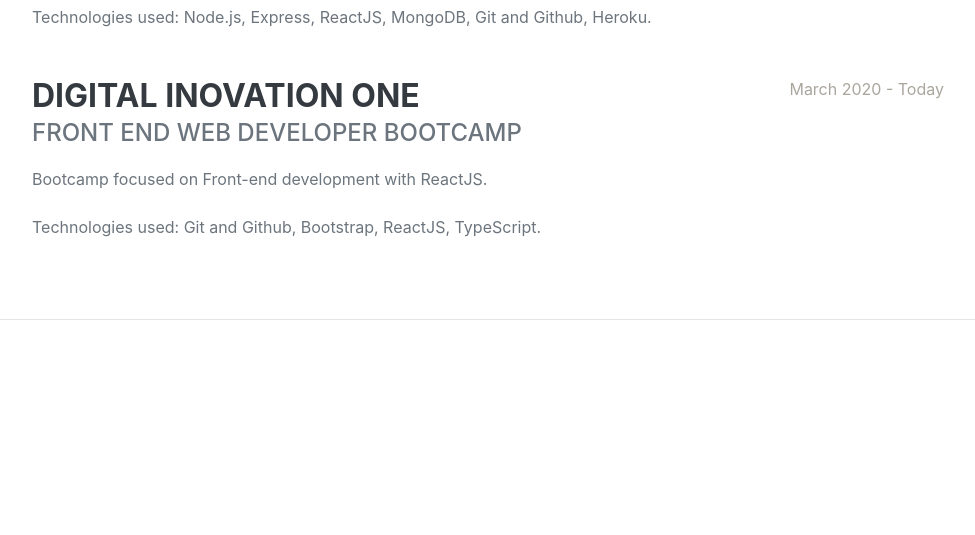
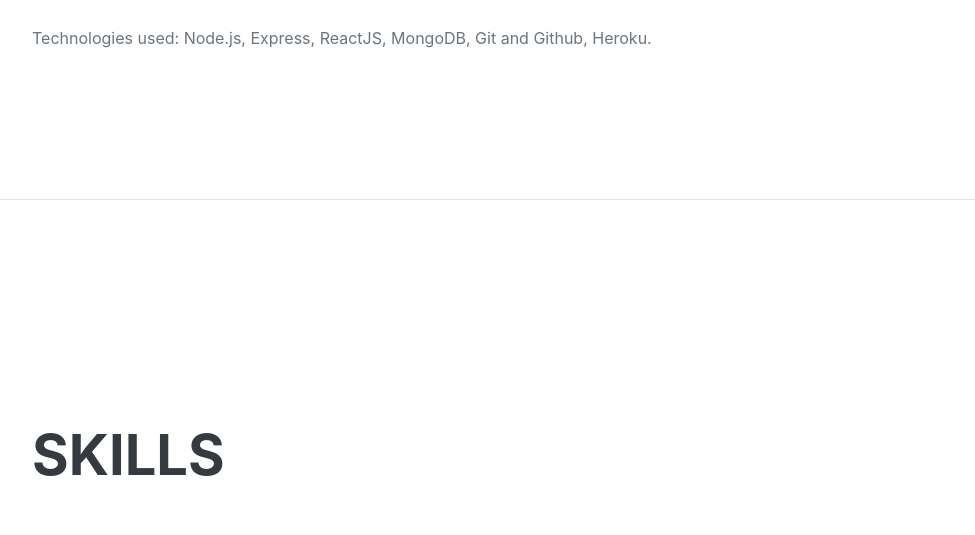
Before and after one commit to gustavobgt/gustavobgt.github.io, a plain HTML site: page index.html in a window 1280 px wide. Shown: the part 2717-3252 px from the top of the page, without its empty margins (288-1263 px from the left). Drawn offline with nearby package versions, Linux system fonts and the light colour scheme; a web font is replaced by a local one.

Commit message:
Making some changes

```diff
--- a/index.html
+++ b/index.html
@@ -362,33 +362,8 @@
                             </div>
                         </div>
                         <div class="flex-shrink-0">
-                            <span class="text-primary">May 2020 - Today </span>
-                        </div>
-                    </div>
-
-                    <div
-                        class="d-flex flex-column flex-md-row justify-content-between"
-                    >
-                        <div class="flex-grow-1">
-                            <h3 class="mb-0">
-                                Digital Inovation One
-                            </h3>
-                            <div class="subheading mb-3">
-                                Front end Web Developer Bootcamp
-                            </div>
-                            <div>
-                                Bootcamp focused on Front-end development with
-                                ReactJS.
-                            </div>
-                            <br />
-                            <div>
-                                Technologies used: Git and Github, Bootstrap,
-                                ReactJS, TypeScript.
-                            </div>
-                        </div>
-                        <div class="flex-shrink-0">
                             <span class="text-primary"
-                                >March 2020 - Today
+                                >May 2020 - July 2020
                             </span>
                         </div>
                     </div>
@@ -491,14 +466,6 @@
                                 ><i
                                     class="fas fa-trophy text-warning"
                                 ></i></span
-                            >Desenvolvedor Front-end ReactJS - DIO
-                        </li>
-
-                        <li>
-                            <span class="fa-li"
-                                ><i
-                                    class="fas fa-trophy text-warning"
-                                ></i></span
                             >Dominando Git e GitHub - Do iniciante ao Expert -
                             Udemy
                         </li>
```
